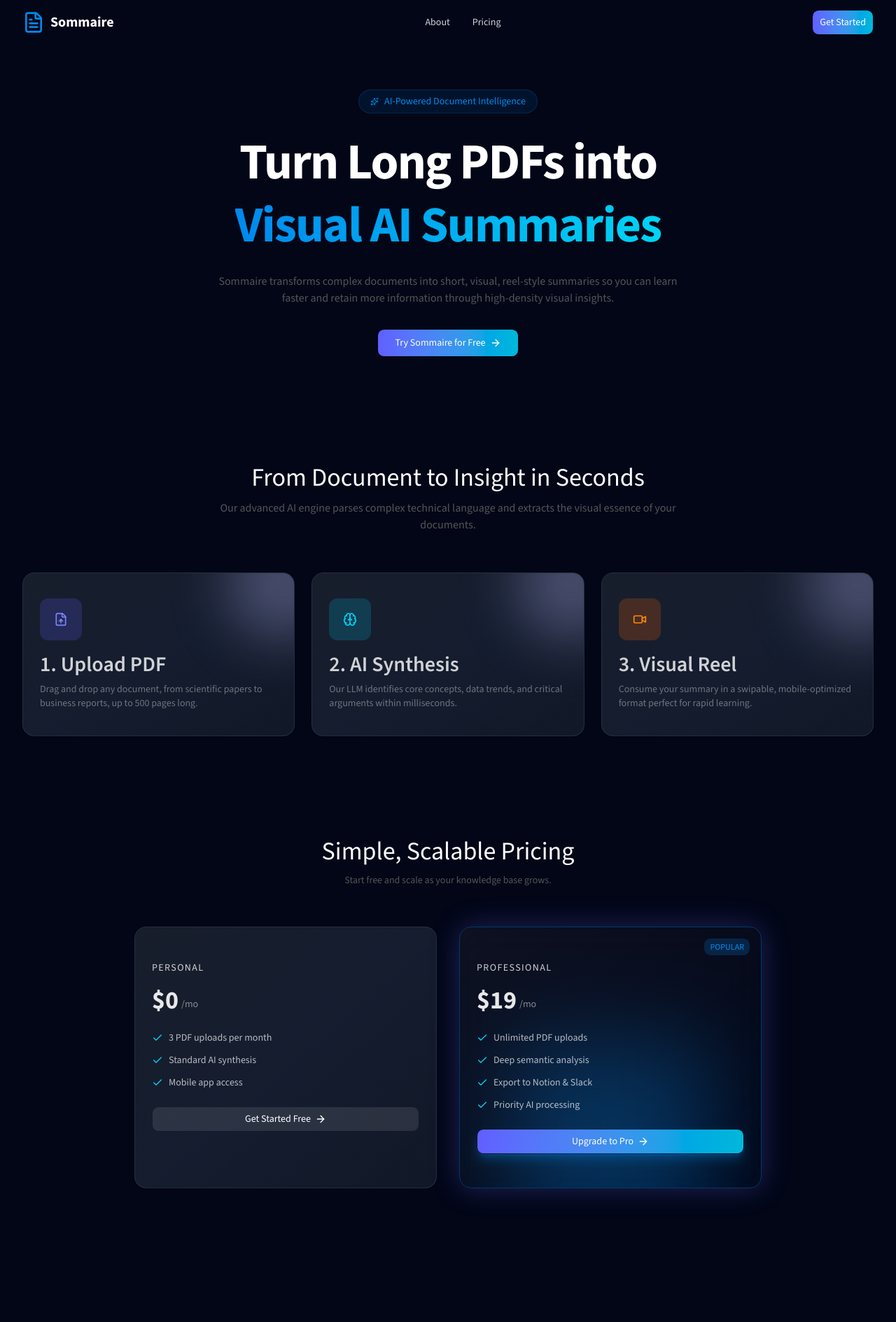
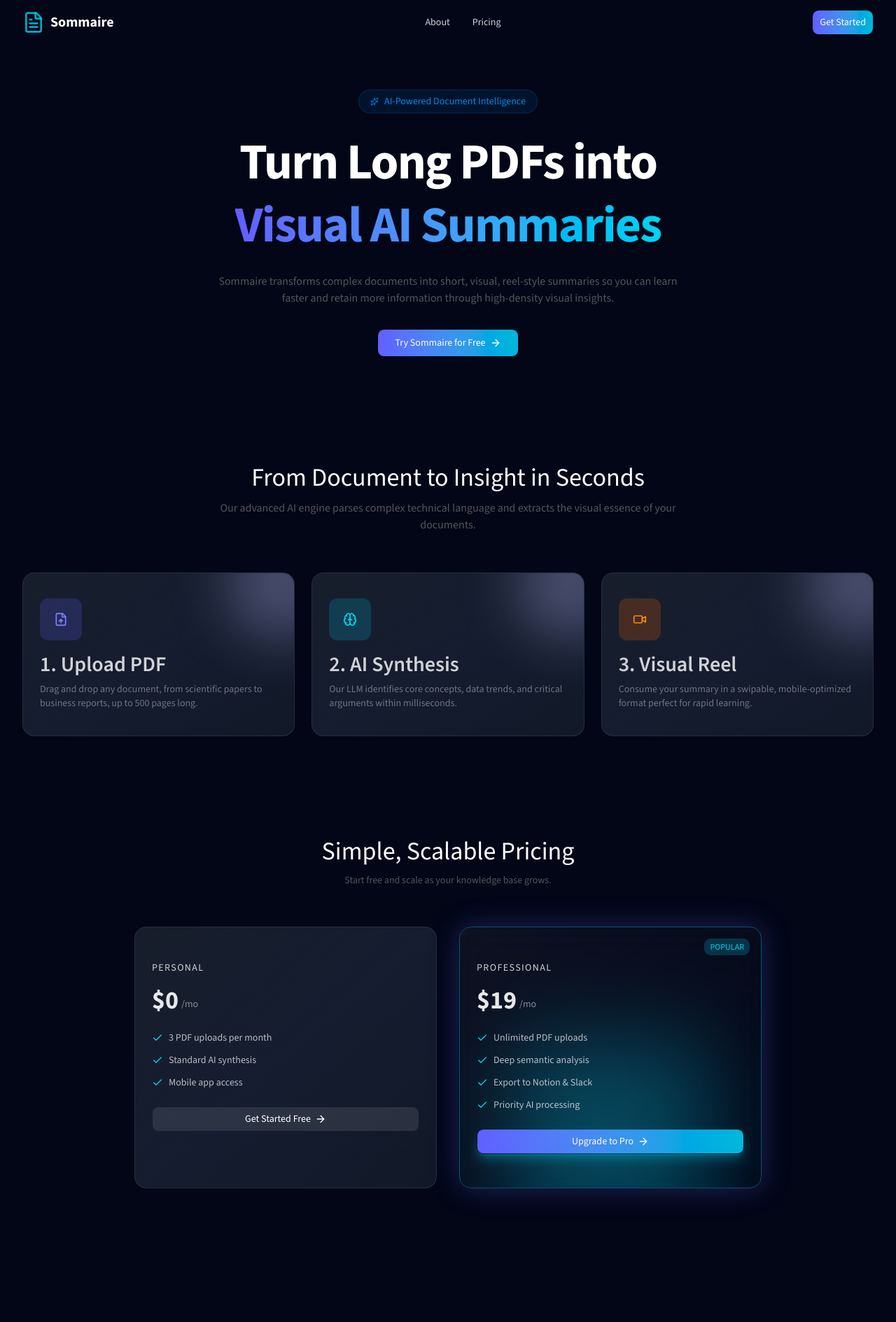
Before and after one commit to Chirag-2006/Sommaire, a Next.js app: page / in a window 1280 px wide. Shown: the top 1889 px of the page at 70% size. Built offline with nearby package versions, Linux system fonts and the light colour scheme.

Commit message:
feat: fix styling

```diff
--- a/app/layout.tsx
+++ b/app/layout.tsx
@@ -27,6 +27,7 @@
         "scroll-smooth",
         fontSans.variable,
       )}
+      suppressHydrationWarning
     >
       <body className="min-h-full flex flex-col ">
         <div className="relative flex flex-col min-h-screen text-white bg-[#020617]">
--- a/components/common/Header.tsx
+++ b/components/common/Header.tsx
@@ -40,7 +40,7 @@
           href="/"
           className="flex items-center gap-1 lg:gap-2 shrink-0"
         >
-          <FileText className="w-5 h-5 lg:w-8 lg:h-8 text-primary hover:rotate-12 transform transition duration-200 ease-in-out " />
+          <FileText className="w-5 h-5 lg:w-8 lg:h-8 text-cyan-400/80 hover:rotate-12 transform transition duration-200 ease-in-out " />
           <span className="font-extrabold lg:text-xl text-white">Sommaire</span>
         </Link>
 
--- a/components/common/PricingCard.tsx
+++ b/components/common/PricingCard.tsx
@@ -21,20 +21,20 @@
       className={`relative overflow-hidden backdrop-blur-xl transition-all duration-300
       ${
         popular
-          ? "border border-primary/40 bg-transparent shadow-[0_0_40px_rgba(99,102,241,0.3)]"
+          ? "border border-cyan-400/40 bg-transparent shadow-[0_0_40px_rgba(99,102,241,0.3)]"
           : "border border-white/10 bg-linear-to-br from-[#0b1220] via-[#0f172a] to-[#111827]"
       }`}
     >
       {/* Popular Badge */}
       {popular && (
-        <span className="absolute top-4 right-4 text-xs px-2 py-1 rounded-md bg-primary/20 text-primary">
+        <span className="absolute top-4 right-4 text-xs px-2 py-1 rounded-md bg-cyan-400/20 text-cyan-400">
           POPULAR
         </span>
       )}
 
       {/* Glow */}
       {popular && (
-        <div className="absolute -bottom-20 left-1/2 -translate-x-1/2 w-72 h-72 bg-primary/30 blur-3xl" />
+        <div className="absolute -bottom-20 left-1/2 -translate-x-1/2 w-72 h-72 bg-cyan-400/30 blur-3xl" />
       )}
 
       {/* Overlay */}
@@ -69,7 +69,7 @@
             variant={popular ? "glow" : "default"}
             className={`w-full group ${
               popular
-                ? " shadow-lg shadow-primary/30"
+                ? " shadow-lg shadow-cyan-400/30"
                 : "bg-white/10 hover:bg-white/20 text-white"
             } transition-all`}
           >
--- a/components/home/CTA.tsx
+++ b/components/home/CTA.tsx
@@ -7,7 +7,7 @@
     <section className="py-24 relative">
       {/* Background glow */}
       <div className="absolute inset-0 -z-10">
-        <div className="absolute left-1/2 top-1/2 -translate-x-1/2 -translate-y-1/2 w-[500px] h-[300px] bg-primary/20 blur-[120px] rounded-full" />
+        <div className="absolute left-1/2 top-1/2 -translate-x-1/2 -translate-y-1/2 w-125 h-75 bg-primary/20 blur-[120px] rounded-full" />
       </div>
 
       <div className="container mx-auto">
@@ -33,7 +33,7 @@
               <Button
                 variant={'glow'}
                 size="lg"
-                className=" group px-4 py-6 shadow-lg shadow-primary/30 transition-all duration-300"
+                className=" group px-4 py-6 shadow-lg shadow-cyan-400/30 transition-all duration-300"
               >
                 Get Sommaire AI Now
                 <ArrowRight className="w-4 h-4 group-hover:translate-x-1 ease-in-out transition-all duration-200 " />
--- a/components/home/HeroSection.tsx
+++ b/components/home/HeroSection.tsx
@@ -19,7 +19,7 @@
         {/* Heading */}
         <h1 className="leading-tight tracking-tight">
           Turn Long PDFs into <br />
-          <span className="bg-linear-to-r from-primary to-cyan-400 bg-clip-text text-transparent">
+          <span className="bg-linear-to-r from-indigo-500 to-cyan-400 bg-clip-text text-transparent">
             Visual AI Summaries
           </span>
         </h1>
```
